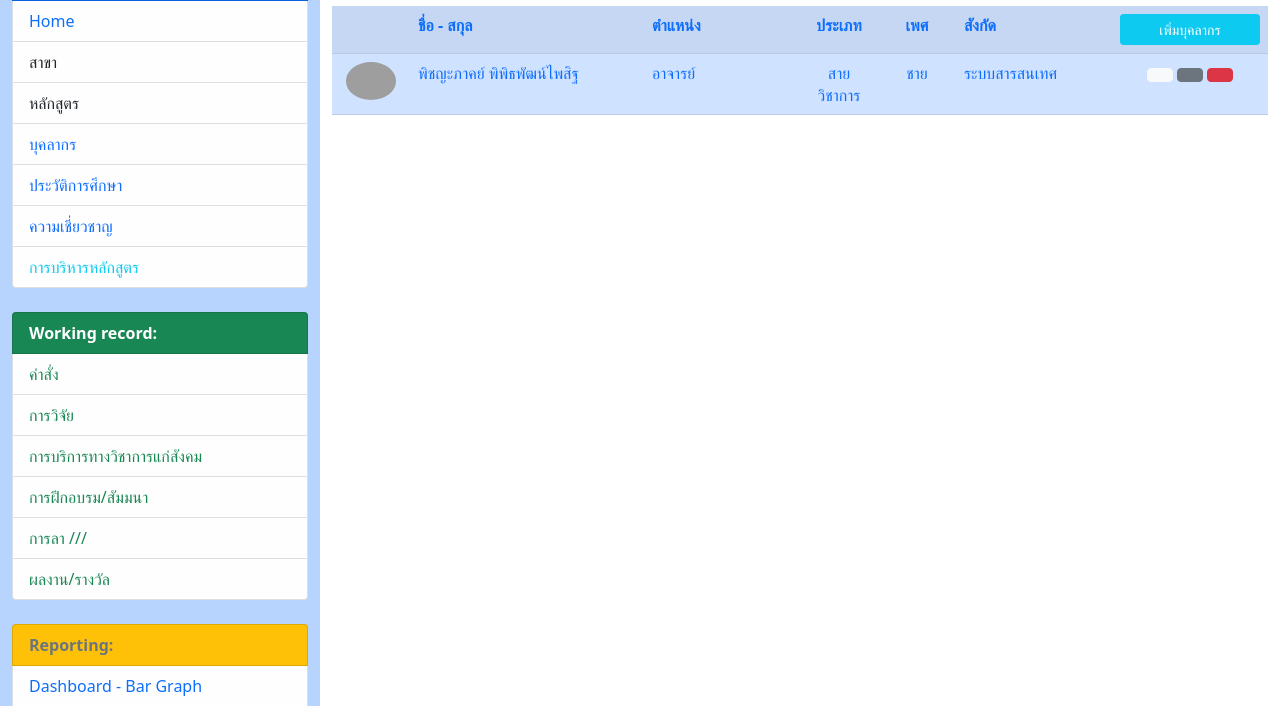
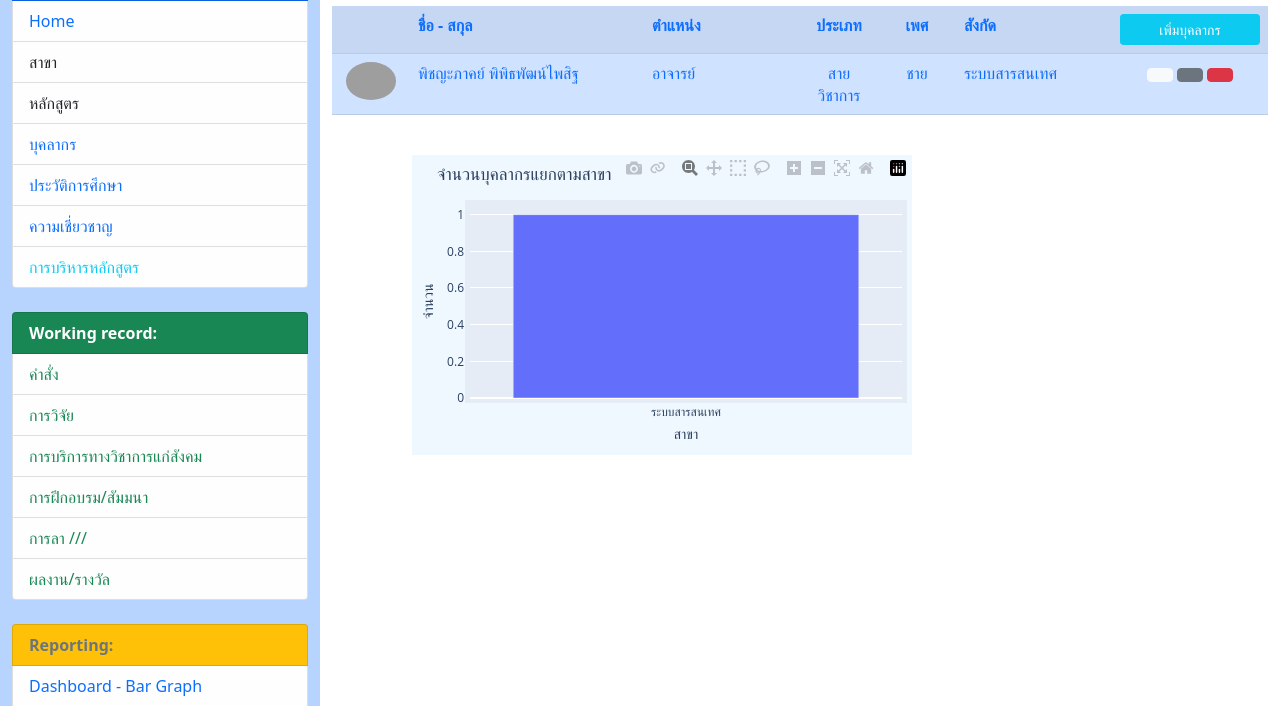
Before and after one commit to phphich/D_Profile, a Django app: page /baseapp/1/personnelListPage in a window 1280 px wide. Shown: the part 217-923 px from the top of the page. Run offline with Django 4.2, Linux system fonts and the light colour scheme; data comes from the database, SQL or seed files in the repository; parts of the project's set-up code (start-up, migrations or seed data) failed here and were passed over; some libraries are stand-ins or nearby versions; grey boxes are pictures that could not be loaded.

Commit message:
9/6/66 work commit

```diff
--- a/baseapp/views.py
+++ b/baseapp/views.py
@@ -6,9 +6,9 @@ import os
 from django.contrib import messages
 from django.core.paginator import (Paginator, EmptyPage,PageNotAnInteger,)
 
-# import plotly.graph_objs as go
-# import pandas as pd
-# import plotly.express as px
+import plotly.graph_objs as go
+import pandas as pd
+import plotly.express as px
 
 def home(request):
     return render(request, 'home.html')
@@ -123,18 +123,18 @@ def personnelListPage(request, pageNo=None):
     if pageNo == None:
         pageNo = 1
     division = Division.objects.all().order_by('name_th')
-    listDivPersonCount = {}
+    listDivName = []
+    listDivCountPersonnel=[]
     for div in division:
-        count = div.getCountPersonnel()
-        listDivPersonCount[div.name_th] = count
-    # ทำ Plotly Graph
-    # productsAll = Products.objects.all()
-    # products = []
-    # amounts = []
-    # for item in productsAll:
-    #     products.append(item.name)
-    #     amounts.append(item.getSaleAmount())
-    #     ..............
+        listDivName.append(div.name_th)
+        listDivCountPersonnel.append(div.getCountPersonnel())
+        dataFrame = pd.DataFrame({'สาขา':listDivName, 'จำนวน':listDivCountPersonnel}, columns=['สาขา','จำนวน'])
+    fig = px.bar(dataFrame, x='สาขา', y='จำนวน', title='จำนวนบุคลากรแยกตามสาขา')
+    fig.update_layout(autosize=False, width=500, height=300,
+                      margin=dict(l=10, r=10, b=10, t=50, pad=5, ),
+                      paper_bgcolor = "aliceblue")
+    chart = fig.to_html()
+
     # กรณีอ่านค่าจากบางฟิลด์ใน model มาใช้งาน
     # products = Products.objects.values_list('name', 'samplesale__amount')
     # df = pd.DataFrame(products,  columns=['Product', 'Amount'])
@@ -149,7 +149,7 @@ def personnelListPage(request, pageNo=None):
 
     personnels = Personnel.objects.all().order_by('division__name_th', 'firstname_th', 'lastname_th')
     personnels_page = Paginator(personnels, iterm_per_page)
-    context = {'personnels': personnels_page.page(pageNo)}
+    context = {'personnels': personnels_page.page(pageNo), 'chart':chart}
     return render(request, 'base/personnel/personnelListPage.html', context)
 
 def personnelNew(request):
--- a/templates/base/personnel/personnelListPage.html
+++ b/templates/base/personnel/personnelListPage.html
@@ -65,5 +65,13 @@
             </div>
         </div>
     {% endif %}
+
+    <div class="row text-center align-content-center">
+        <div class="col-md-1"></div>
+        <div class="col-md-10 text-center" style="alignment: center">
+            {{ chart | safe }}
+        </div>
+        <div class="col-md-1"></div>
+    </div>
     <br><br>
 {% endblock %}
```
